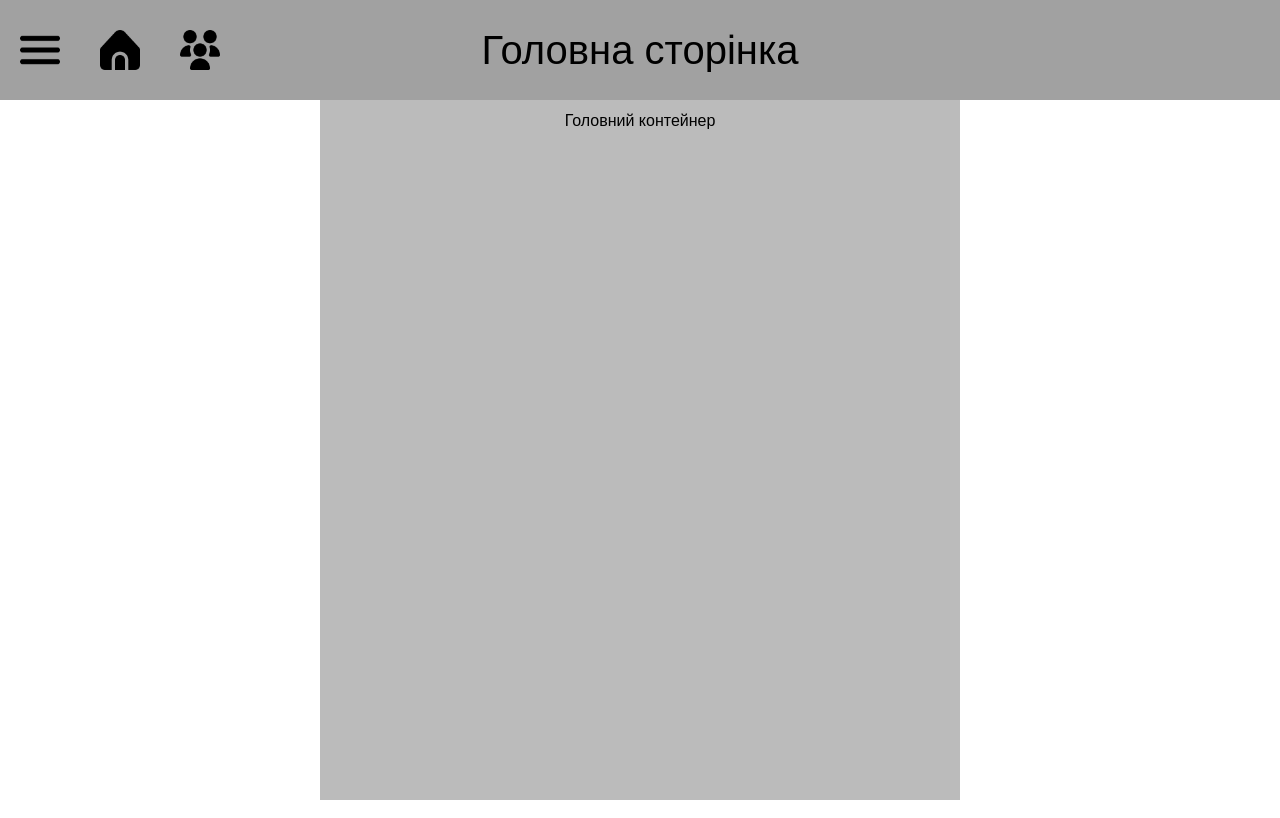
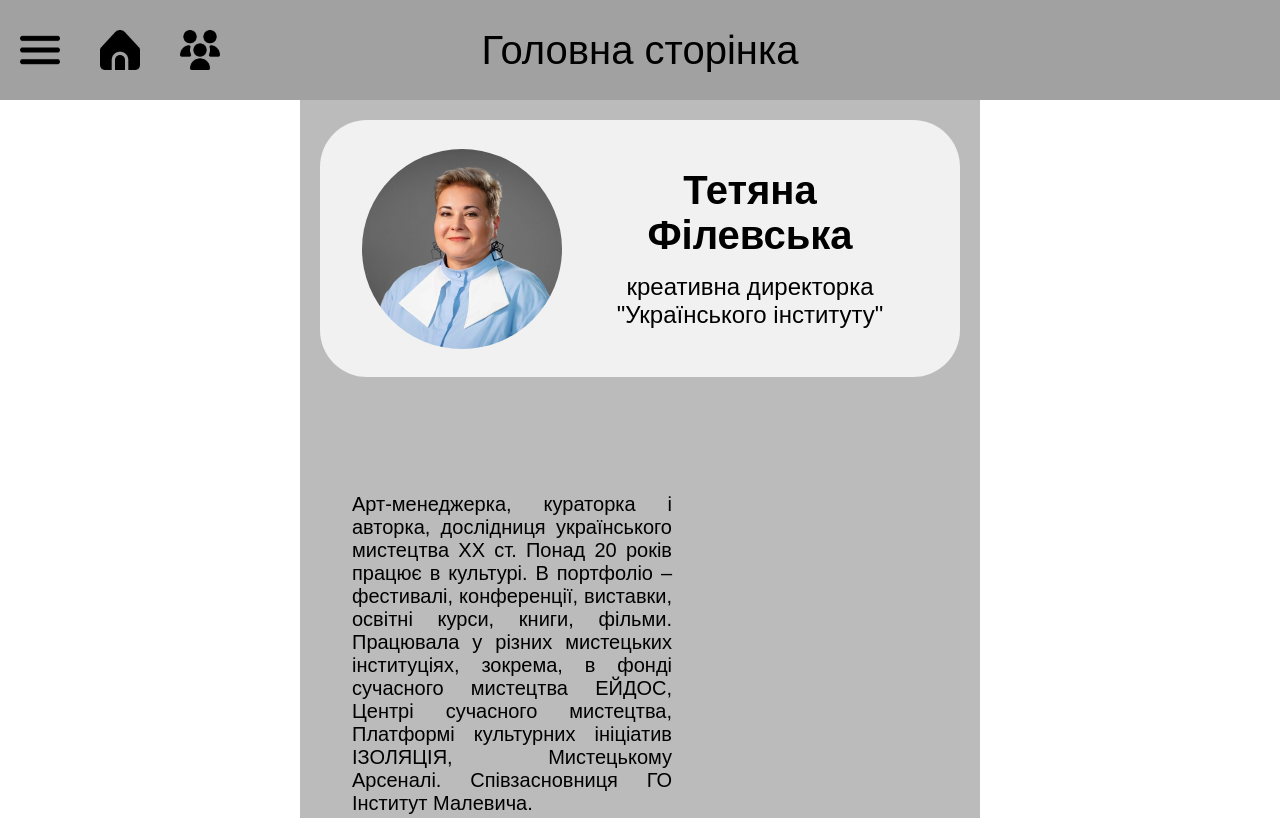
Before and after one commit to normaal24/HistoryProject, a plain HTML site: page templates/index.html in a window 1280 px wide. Shown: the top 818 px of the page. Drawn offline with Linux system fonts and the light colour scheme.

Commit message:
Тестова сторінка
Сторінка Тетяни Філевської

```diff
--- a/static/css/style.scss
+++ b/static/css/style.scss
@@ -14,7 +14,7 @@ body {
 }
 
 .menu {
-    position: fixed;
+    // position: fixed;
     top: 0;
     width: 100%;
     z-index: 10;
@@ -49,15 +49,76 @@ body {
     justify-content: center;
     align-items: center;
     width: 100%;
+    height: 100vh;
 }
 
 .ccontainer {
     background-color: $dg;
     width: 50%;
-    height: 100vh;
+    // height: 100vh;
     text-align: center;
+    padding: 0 20px;
+    position: absolute;
+    top: 100px;
 
     p {
         padding: 15% 0 0 0;
     }
 }
+
+.personal-data {
+    background-color: #F1F1F1;
+    border-radius: 47px;
+    align-items: center;
+    display: flex;
+    padding: 13px 42px;
+    justify-content: space-evenly;
+    width: 100%;
+    box-sizing: border-box;
+    margin-top: 20px;
+
+    img {
+        border-radius: 100%;
+        width: 200px;
+        height: 200px;
+        object-fit: cover;
+    }
+}
+
+.person-info-holder {
+    padding: 20px;
+
+    p {
+        font-family: Arial, sans-serif;
+        width: 100%;
+        margin: 0;
+        padding: 0;
+        margin: 15px 10px;
+    }
+
+    p:nth-of-type(1) {
+        font-size: 40px;
+        font-weight: bold;
+    }
+
+    p:nth-of-type(2) {
+        font-size: 24px;
+        font-weight: normal;
+    }
+}
+
+.main-text {
+    p {
+        width: 50%;
+        text-align: justify;
+        font-size: 20px;
+    }
+    .unpair {
+        margin-right: 5%;
+        // float: right;
+        margin-left: auto;
+    }
+    .pair {
+        margin-left: 5%;
+    }
+}
--- a/templates/index.html
+++ b/templates/index.html
@@ -15,7 +15,18 @@
     </div>
     <div class="mcontainer">
         <div class="ccontainer">
-            <p>Головний контейнер</p>
+            <div class="personal-data">
+                <img src="../static/img/tetiyana_filevska.jpg" alt="" class="personal-image">
+                <div class="person-info-holder">
+                    <p>Тетяна Філевська</p>
+                    <p>креативна директорка "Українського інституту"</p>
+                </div>
+            </div>
+            <div class="main-text">
+                <p class="pair">Арт-менеджерка, кураторка і авторка, дослідниця українського мистецтва ХХ ст. Понад 20 років працює в культурі. В портфоліо – фестивалі, конференції, виставки, освітні курси, книги, фільми. Працювала у різних мистецьких інституціях, зокрема, в фонді сучасного мистецтва ЕЙДОС, Центрі сучасного мистецтва, Платформі культурних ініціатив ІЗОЛЯЦІЯ, Мистецькому Арсеналі. Співзасновниця ГО Інститут Малевича.</p>
+                <p class="unpair">Авторка книг «Казимир Малевич. Київський період 1928-1930», «Казимир Малевич. Київський аспект» та «Дмитро Горбачов. Случаї».  Креативна продюсерка фільмів “Малевич. Народжений в Україні” та “Малевич”. Викладає в Українському католицькому університеті, Дипломатичній академії України імені Геннадія Удовенка. Авторка статей та есеїв. </p>
+                <p class="pair">Авторка книг «Казимир Малевич. Київський період 1928-1930», «Казимир Малевич. Київський аспект» та «Дмитро Горбачов. Случаї».  Креативна продюсерка фільмів “Малевич. Народжений в Україні” та “Малевич”. Викладає в Українському католицькому університеті, Дипломатичній академії України імені Геннадія Удовенка. Авторка статей та есеїв. </p>
+            </div>
         </div>
     </div>
 </body>
```
Also changed, not shown: static/css/style.css, static/img/tetiyana_filevska.jpg (added), 1 other file.
